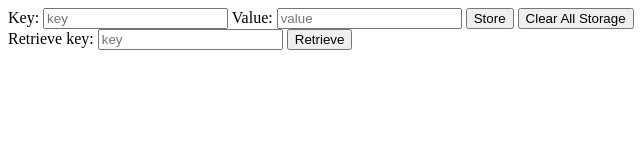
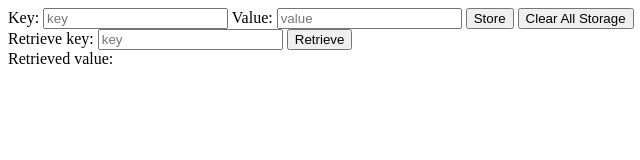
Before and after one commit to BrianMcBrayer/angular-localstore, a plain HTML site: page index.html in a window 1280 px wide. Shown: the full height of the page, 0-640 px from the left. Drawn offline with Linux system fonts and the light colour scheme.

Commit message:
Added retrieved item

```diff
--- a/index.html
+++ b/index.html
@@ -22,6 +22,9 @@
       <label for="retrieveKey">Retrieve key: </label>
       <input type="text" id="retrieveKey" name="retrieveKey" placeholder="key" ng-model="vm.retrieveKey" />
       <button ng-click="vm.retrieve()">Retrieve</button>
+      <div>
+        Retrieved value: {{vm.retrievedItem}}
+      </div>
     </div>
   </body>
 </html>
```
